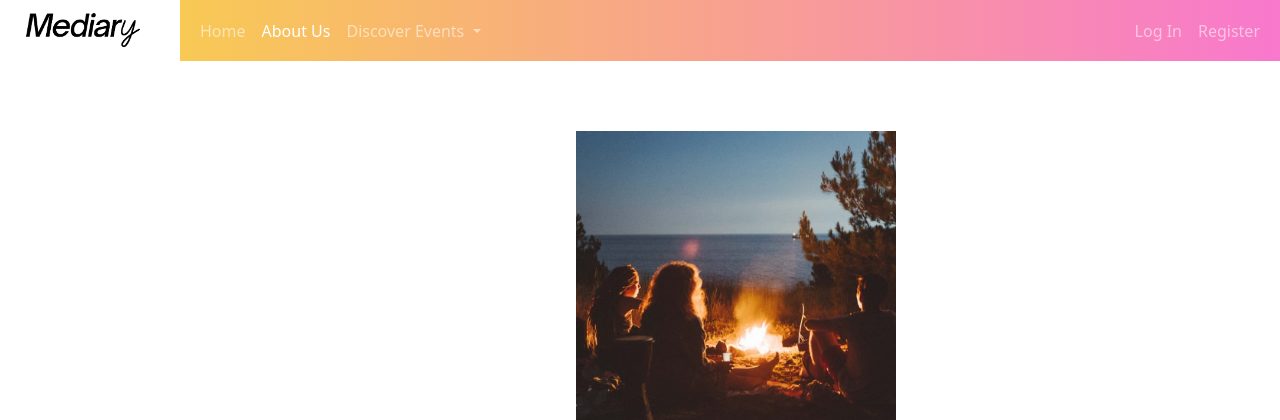
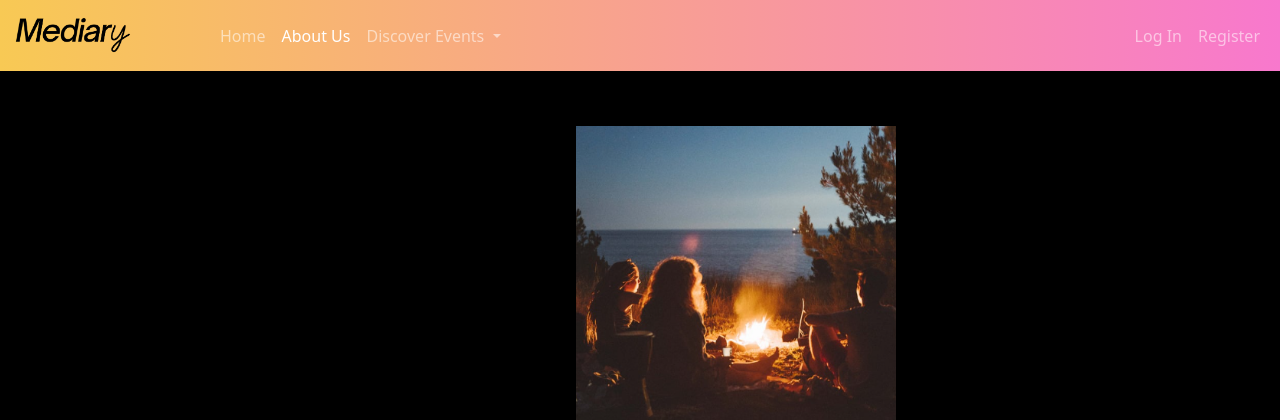
Before and after one commit to cunecoder/mediary, a Django app: page /aboutus/ in a window 1280 px wide. Shown: the top 420 px of the page. Run offline with Django 5.2, Linux system fonts and the light colour scheme.

Commit message:
Temp push for Silas's database

```diff
--- a/mediary/templates/mediary/about_us.html
+++ b/mediary/templates/mediary/about_us.html
@@ -1,6 +1,13 @@
 {% extends "mediary/base.html" %}
 {% load static %}
 {% block content %}
+<head>
+    <style>
+        body {
+            background-color: #000000; /* Light gray, change to any hex or named color */
+        }
+    </style>
+</head>
 <style>
     body {
         background-image: url("{% static 'images/mediaryfire.png' %}");
--- a/mediary/templates/mediary/base.html
+++ b/mediary/templates/mediary/base.html
@@ -11,16 +11,16 @@
     {% load static %}
 </head>
 <body>
-    <nav class="navbar navbar-expand-lg bg-dark navbar-dark" style="margin-left: 180px; background: linear-gradient(90deg, #f8c954, #f878cd)">
+    <nav class="navbar navbar-expand-lg bg-dark navbar-dark" style="margin-left: 0px; background: linear-gradient(90deg, #f8c954, #f878cd)">
         <div class="container-fluid">
             <!-- Top-Left Logo as Home Button -->
-            <a href="{% url 'mediary:home' %}">
-                <img src="{% static 'images/image7.png' %}" alt="Mediary Logo" class="logo" style="width: 120px; height: auto; margin-left: -170px;">
+            <a class="navbar-brand" href="{% url 'mediary:home' %}" style="margin-right: 2rem;">
+                <img src="{% static 'images/image7.png' %}" alt="Mediary Logo" style="width: 120px; height: auto;">
             </a>
             <button class="navbar-toggler" type="button" data-bs-toggle="collapse" data-bs-target="#navbarNavDropdown" aria-controls="navbarNavDropdown" aria-expanded="false" aria-label="Toggle navigation">
                 <span class="navbar-toggler-icon"></span>
             </button>
-            <div class="collapse navbar-collapse" id="navbarNavDropdown">
+            <div class="collapse navbar-collapse ms-5" id="navbarNavDropdown">
                 <ul class="navbar-nav me-auto">
                     <li class="nav-item">
                         <a class="nav-link {% if request.path == '/' %}active{% endif %}" href="{% url 'mediary:home' %}">Home</a>
```
Also changed, not shown: db.sqlite3 (added), 1 other file.
